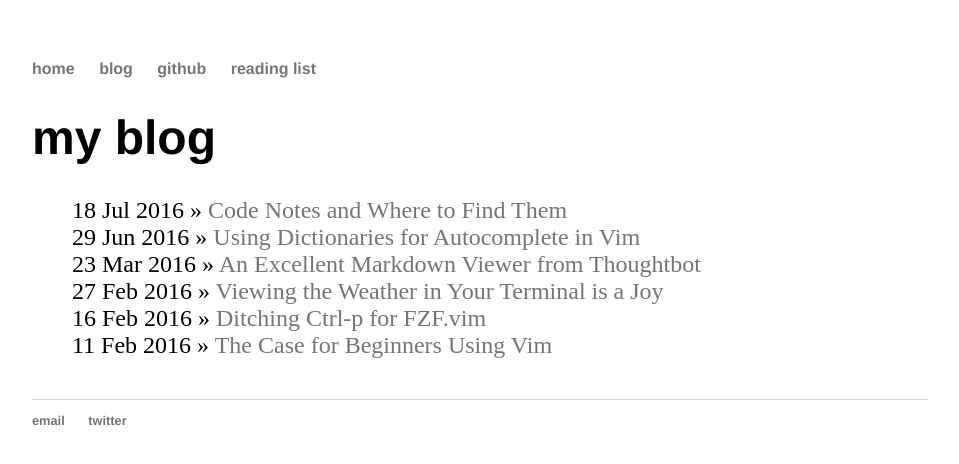
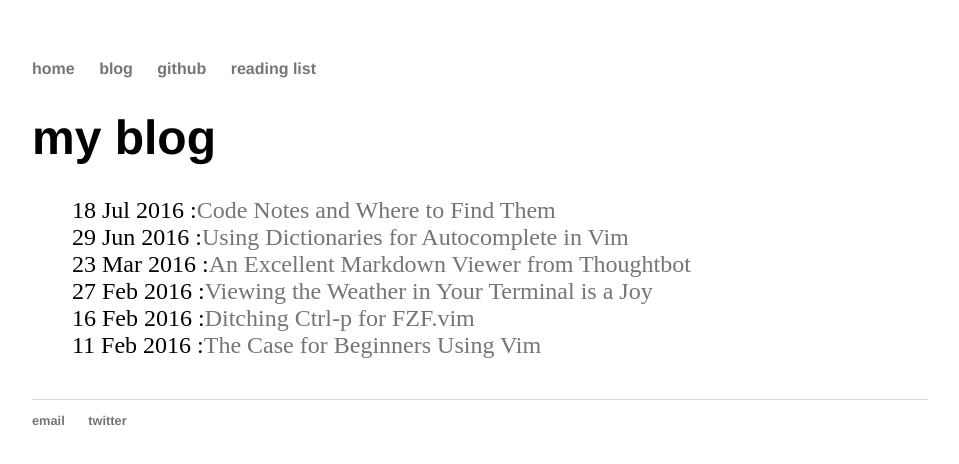
Before and after one commit to devinrm/devinrm.github.io, a Jekyll site: the page built from blog/index.html, in a window 1280 px wide. Shown: the top 464 px of the page, without its empty margins (160-1119 px from the left). Built offline with Jekyll 4.4.1, drawn with Linux system fonts in a browser that asks for light colours.

Commit message:
Perhaps a symbol is in order

```diff
--- a/blog/index.html
+++ b/blog/index.html
@@ -7,8 +7,8 @@
 
   {% for post in site.posts %}
     <li>
-      <span>{{ post.date | date_to_string }}</span> »
-      <a href="{{ post.url }}" title="{{ post.title }}">{{ post.title }}</a>
+      <span>{{ post.date | date_to_string }}</span>
+      :<a href="{{ post.url }}" title="{{ post.title }}">{{ post.title }}</a>
     </li>
   {% endfor %}
 </ul>
```
